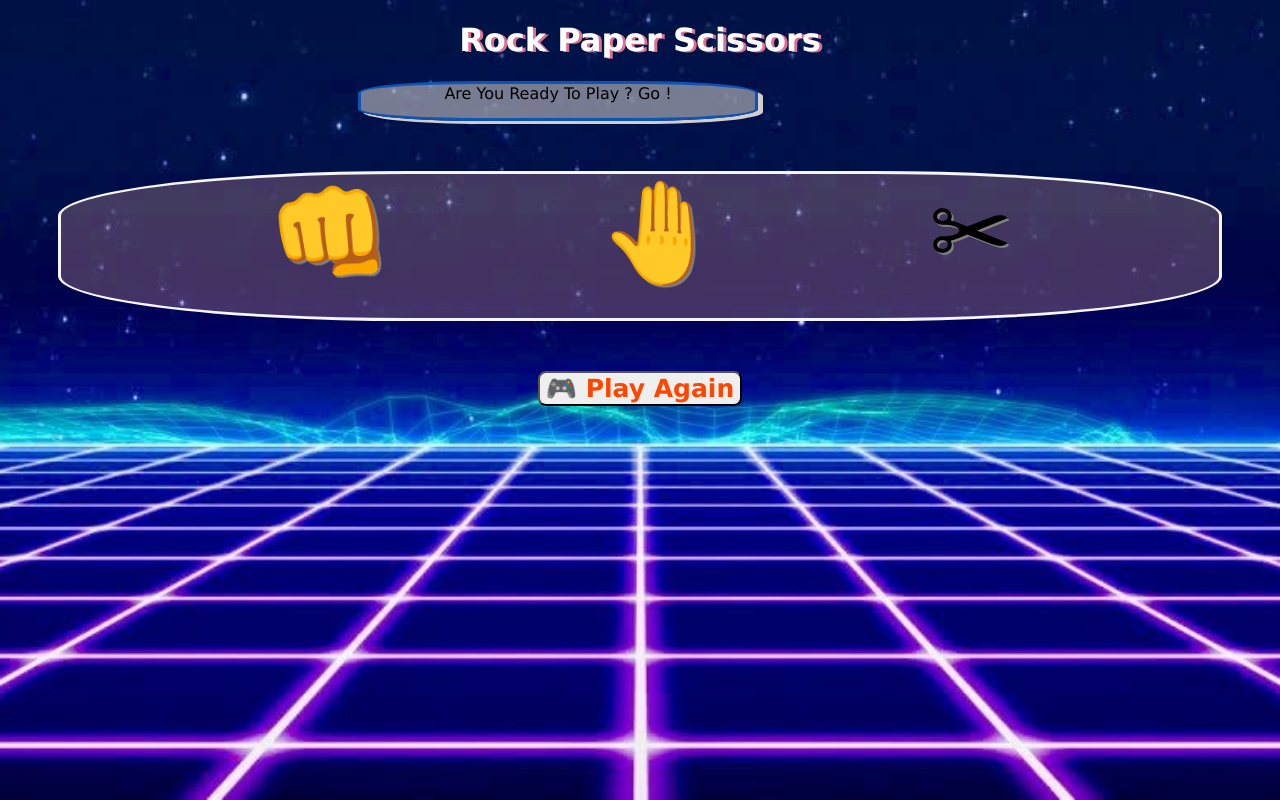
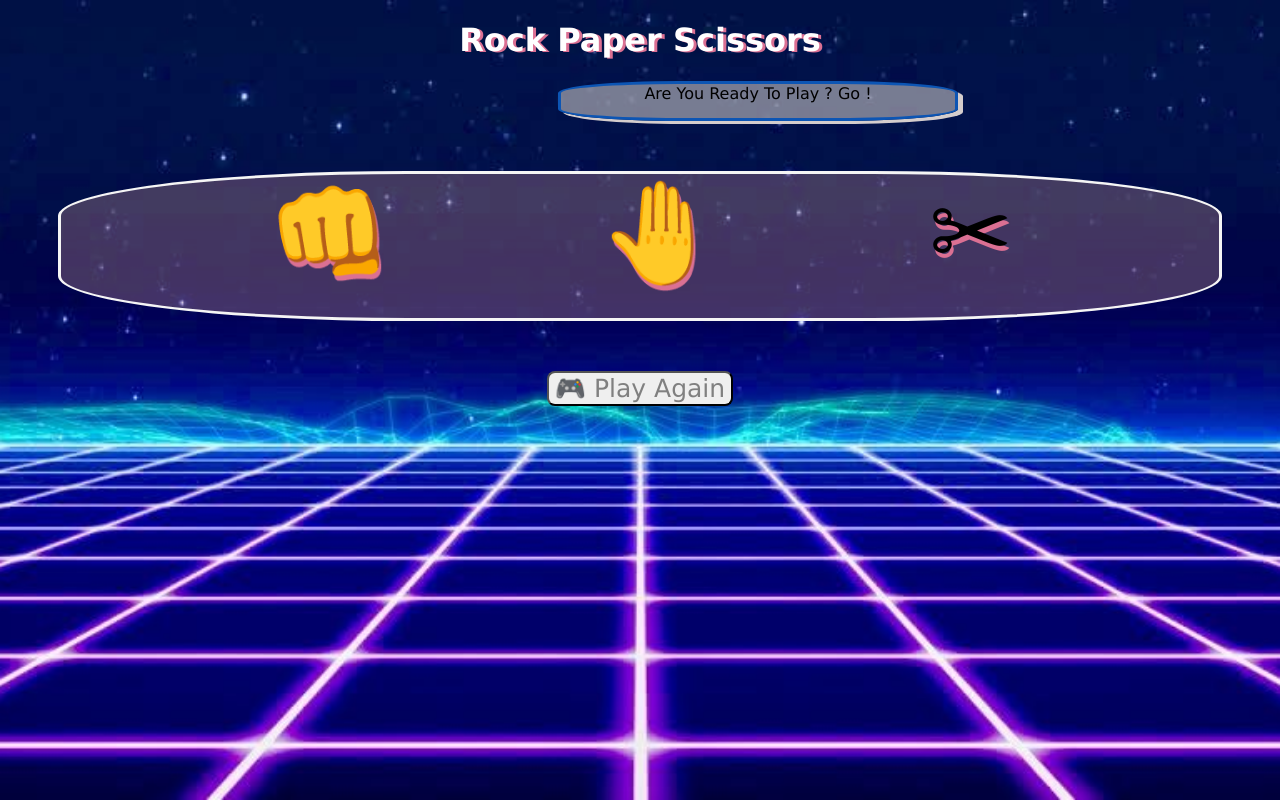
Before and after one commit to selilulu/rock-paper-scissors, a plain HTML site: page index.html in a window 1280 px wide. Drawn offline with Linux system fonts and the light colour scheme.

Commit message:
Modify css

```diff
--- a/style.css
+++ b/style.css
@@ -16,6 +16,7 @@ h1{
 
 }
 .result{
+
     background-color: rgba(240, 233, 221, 0.493);
     font-family: 'Lucida Sans', 'Lucida Sans Regular', 'Lucida Grande', 'Lucida Sans Unicode', Geneva, Verdana, sans-serif;
     display:flex;
@@ -26,7 +27,7 @@ h1{
     box-shadow: 5px 3px #d4cdcd;
     width: 400px;
     height: 40px;
-    margin-left:350px;
+    margin-left: 550px;
 }
 button{
     font-size: 25px;
@@ -46,7 +47,7 @@ button{
     border: 3px solid whitesmoke;
     border-radius: 30%;
     background-color: rgba(188, 143, 143, 0.349);
-    text-shadow: 2px 2px grey;
+    text-shadow: 2px 5px palevioletred;
     height: 150px;
     font-size: 30px;
 }
@@ -71,7 +72,7 @@ button{
 #btn{
 
     border-radius: 8px;
-    color:orangered;
-    font-weight: 900;
+    color:grey;
+     font-weight: 900px;
 
 }
```
